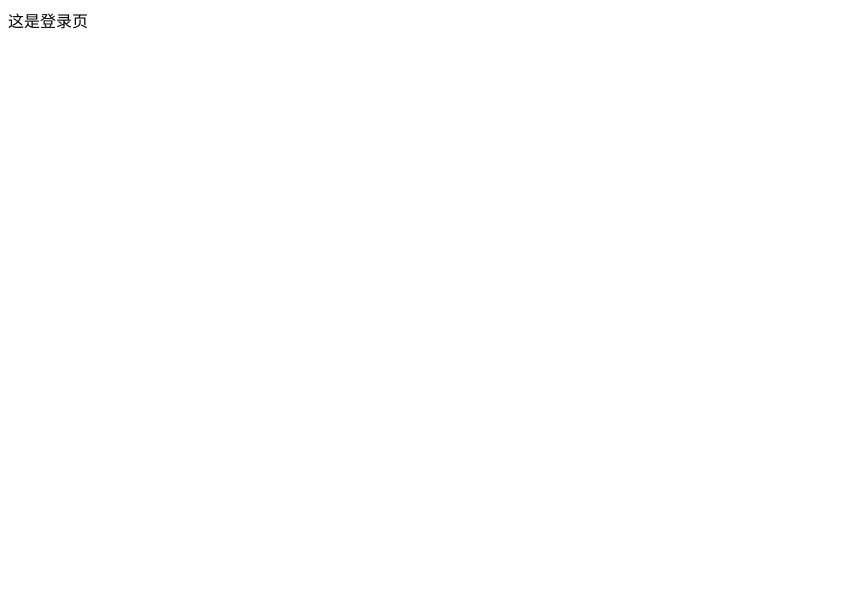
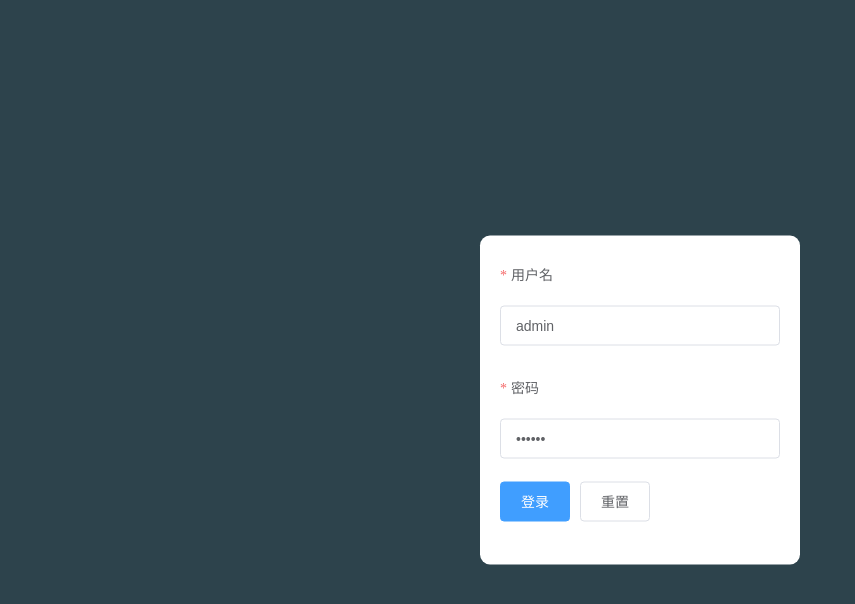
Before and after one commit to OrangeAnDSugr/-, a Vue app: page /#/login in a window 1280 px wide. Shown: the top 604 px of the page, without its empty margins (0-855 px from the left). Built offline with nearby package versions, Linux system fonts and the light colour scheme.

Commit message:
登录页面及其登录功能和拦截功能完成

```diff
--- a/package.json
+++ b/package.json
@@ -11,6 +11,8 @@
     "build": "node build/build.js"
   },
   "dependencies": {
+    "axios": "^0.19.0",
+    "element-ui": "^2.12.0",
     "vue": "^2.5.2",
     "vue-router": "^3.0.1"
   },
--- a/src/App.vue
+++ b/src/App.vue
@@ -1,6 +1,6 @@
 <template>
   <div id="app">
-    <router-view/>
+    <router-view />
   </div>
 </template>
 
--- /dev/null
+++ b/src/assets/index.css
@@ -0,0 +1,9 @@
+html,
+body {
+  height: 100%;
+  margin: 0;
+  padding: 0;
+}
+#app {
+  height: 100%;
+}
--- a/src/components/login.vue
+++ b/src/components/login.vue
@@ -1,10 +1,84 @@
 <template>
-  <div>这是登录页</div>
+  <div class="login">
+    <el-col class="loginForm" :xs="16" :sm="14" :md="12" :lg="6" :xl="6">
+      <el-form :model="ruleForm" :rules="rules" ref="ruleForm" label-width="100px" class="demo-ruleForm" label-position="top">
+        <el-form-item label="用户名" prop="username">
+          <el-input v-model="ruleForm.username"></el-input>
+        </el-form-item>
+        <el-form-item label="密码" prop="password">
+          <el-input v-model="ruleForm.password" type="password"></el-input>
+        </el-form-item>
+        <el-form-item>
+          <el-button type="primary" @click.prevent="submitForm('ruleForm')">登录</el-button>
+          <el-button @click="resetForm('ruleForm')">重置</el-button>
+        </el-form-item>
+      </el-form>
+    </el-col>
+  </div>
 </template>
 
 <script>
-export default {};
+import axios from 'axios'
+export default {
+  data() {
+    return {
+      ruleForm: {
+        username: 'admin',
+        password: '123456'
+      },
+      rules: {
+        username: [
+          { required: true, message: '请输入用户名', trigger: 'blur' },
+          { min: 3, max: 6, message: '长度在 3 到 5 个字符', trigger: 'blur' }
+        ],
+        password: [
+          { required: true, message: '请输入密码', trigger: 'blur' },
+          { min: 3, max: 20, message: '长度在 3 到 5 个字符', trigger: 'blur' }
+        ]
+      }
+    }
+  },
+  methods: {
+    submitForm(formName) {
+      this.$refs[formName].validate(valid => {
+        if (valid) {
+          axios
+            .post('http://localhost:8888/api/private/v1/login', this.ruleForm)
+            .then(res => {
+              console.log(res)
+              const { data, meta } = res.data
+              if (meta.status === 200) {
+                localStorage.setItem('token', data.token)
+                this.$router.push('/home')
+              } else {
+                this.$message.error('您输入的用户名或者密码有误')
+              }
+            })
+        } else {
+          this.$message.error('登录失败,请检查网络')
+          return false
+        }
+      })
+    },
+    resetForm(formName) {
+      this.$refs[formName].resetFields()
+    }
+  }
+}
 </script>
 
 <style>
+.login {
+  height: 100%;
+  background-color: #2d434c;
+}
+.loginForm {
+  position: absolute;
+  top: 50%;
+  left: 50%;
+  transform: translate(-50%, -50%);
+  background-color: #fff;
+  padding: 20px;
+  border-radius: 10px;
+}
 </style>
--- a/src/main.js
+++ b/src/main.js
@@ -3,6 +3,11 @@
 import Vue from 'vue'
 import App from './App'
 import router from './router'
+import ElementUI from 'element-ui'
+import 'element-ui/lib/theme-chalk/index.css'
+import '@/assets/index.css'
+
+Vue.use(ElementUI)
 
 Vue.config.productionTip = false
 
--- a/src/router/index.js
+++ b/src/router/index.js
@@ -5,17 +5,33 @@ import Home from '@/components/home'
 
 Vue.use(Router)
 
-export default new Router({
+const router = new Router({
   routes: [
     {
       path: '/login',
       component: Login
     },
     {
-      path: '/home', component: Home
+      path: '/home',
+      component: Home
     },
     {
-      path: '/', redirect: '/home'
+      path: '/',
+      redirect: '/home'
     }
   ]
 })
+router.beforeEach((to, from, next) => {
+  // console.log(to)
+  if (to.path === '/login') {
+    next()
+  } else {
+    const token = localStorage.getItem('token')
+    if (token) {
+      next()
+    } else {
+      next('/login')
+    }
+  }
+})
+export default router
```
Also changed, not shown: .eslintrc.js, 1 other file (tests, documents, lock files or other folders).
